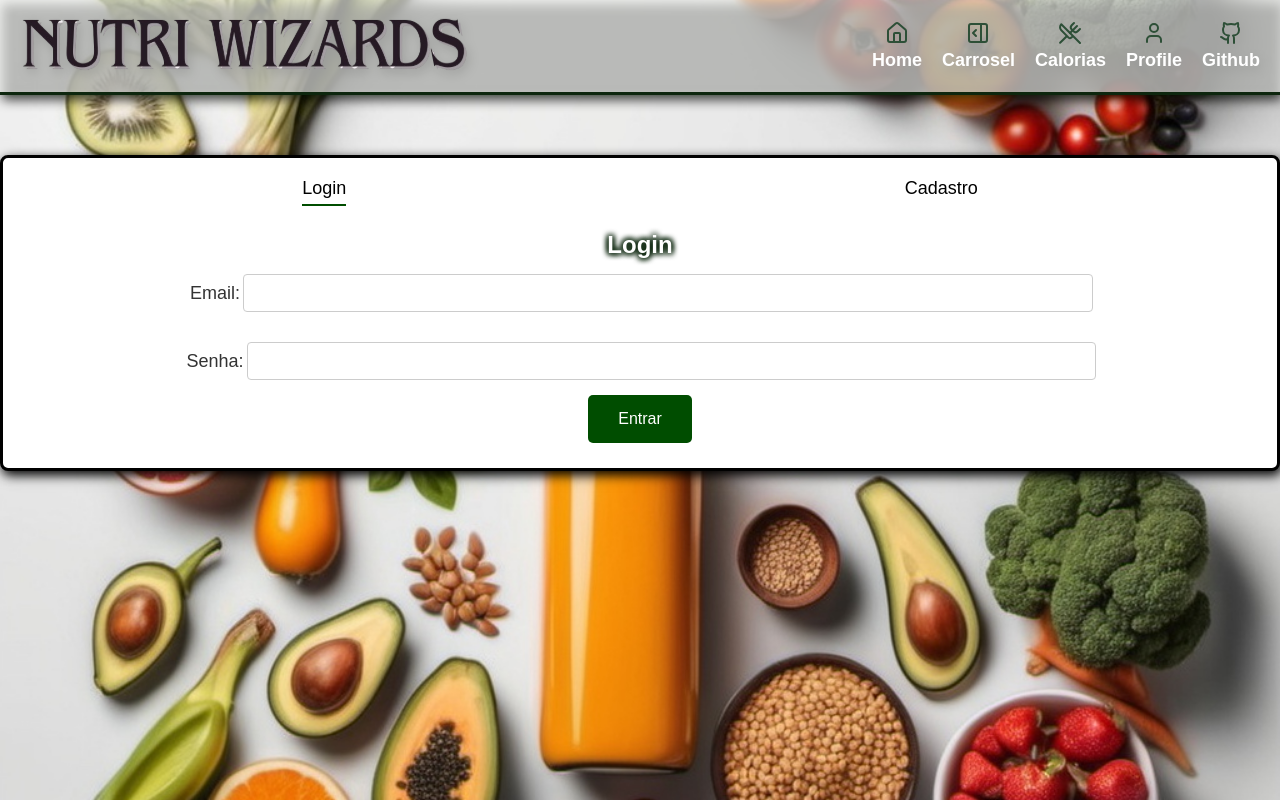
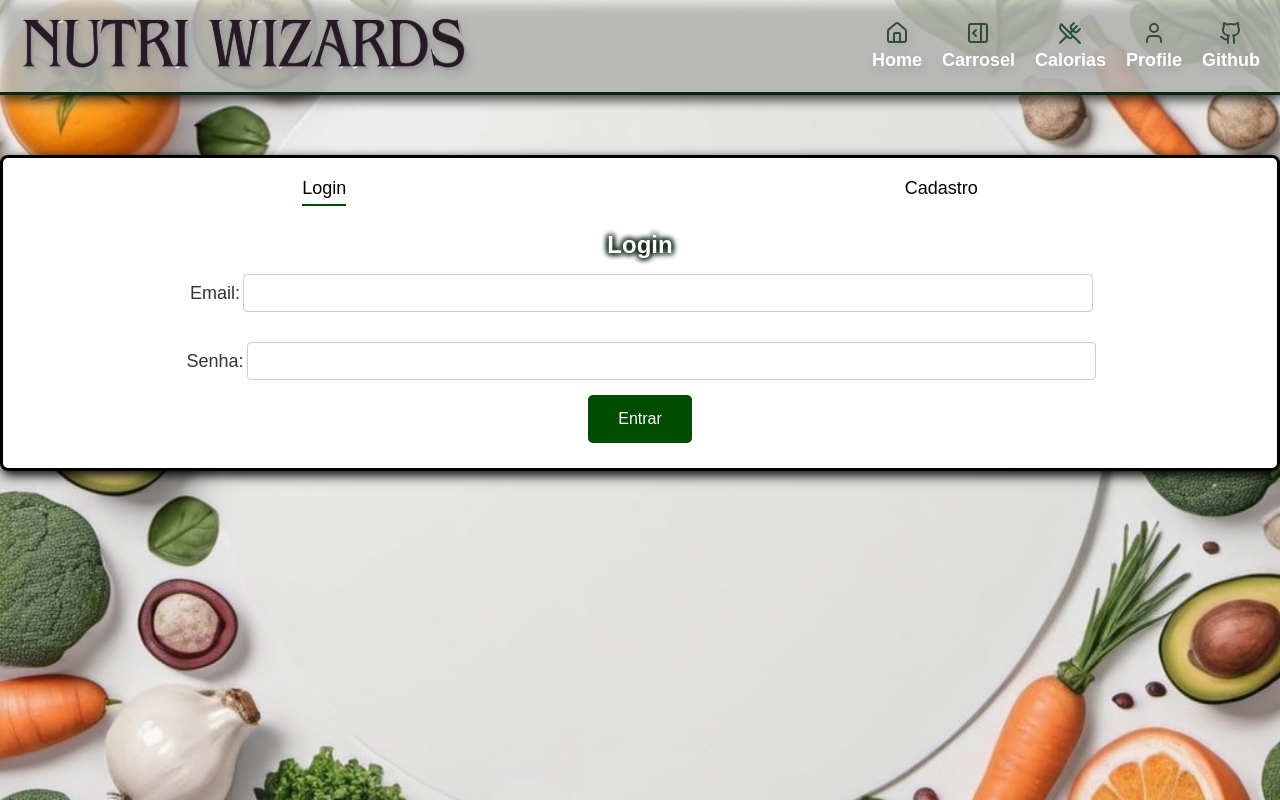
Before and after one commit to TechWizards-Tech/DSM-2, a React (Create React App) app in the folder ABP/frontend/: page /auth in a window 1280 px wide. Built offline with nearby package versions, Linux system fonts and the light colour scheme.

Commit message:
navigate para profile

```diff
--- a/ABP/frontend/src/App.css
+++ b/ABP/frontend/src/App.css
@@ -2,7 +2,7 @@ body {
   margin: 0;
   padding: 0;
   overflow: hidden; /* Impede rolagem indesejada do body */
-  background-image: url('../public/21.jpg');
+  background-image: url('../public/19.jpg');
   background-size: cover;
   background-repeat: no-repeat;
   background-attachment: fixed;
--- a/ABP/frontend/src/Carousel.tsx
+++ b/ABP/frontend/src/Carousel.tsx
@@ -3,6 +3,7 @@ import './Carousel.css';
 import Button from './Button';
 import profileService from './services/profile'; // Importa o serviço de perfil
 import { Gender } from './types'; // Importa o enum Gender
+import { useNavigate } from 'react-router-dom';
 
 const Carousel = () => {
   const [currentIndex, setCurrentIndex] = useState(0);
@@ -15,6 +16,8 @@ const Carousel = () => {
   const [age, setAge] = useState<number | null>(null);
 
   const totalSlides = 7;
+
+  const navigate = useNavigate();
 
   const loadFromLocalStorage = (key: string) => {
     const item = localStorage.getItem(key);
@@ -43,7 +46,8 @@ const Carousel = () => {
       const response = await profileService.create(profileData);
       console.log("Perfil criado com sucesso:", response);
       alert("Perfil criado com sucesso!");
-      // Redirecionar ou redefinir o estado aqui, se desejado
+      navigate('/userprofile');
+
     } catch (error) {
       console.error("Erro ao criar perfil:", error);
       alert("Erro ao criar perfil. Tente novamente.");
```
